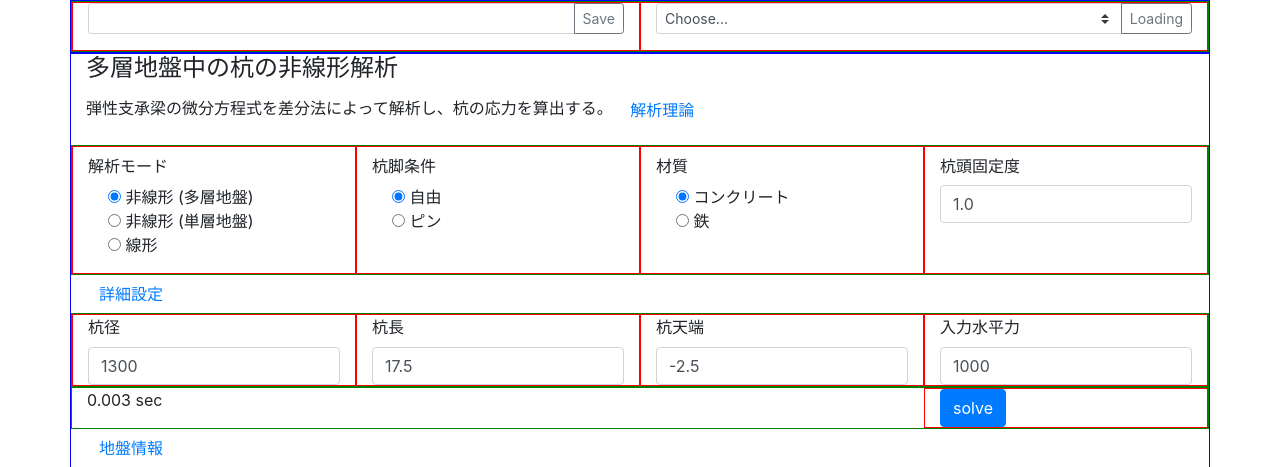
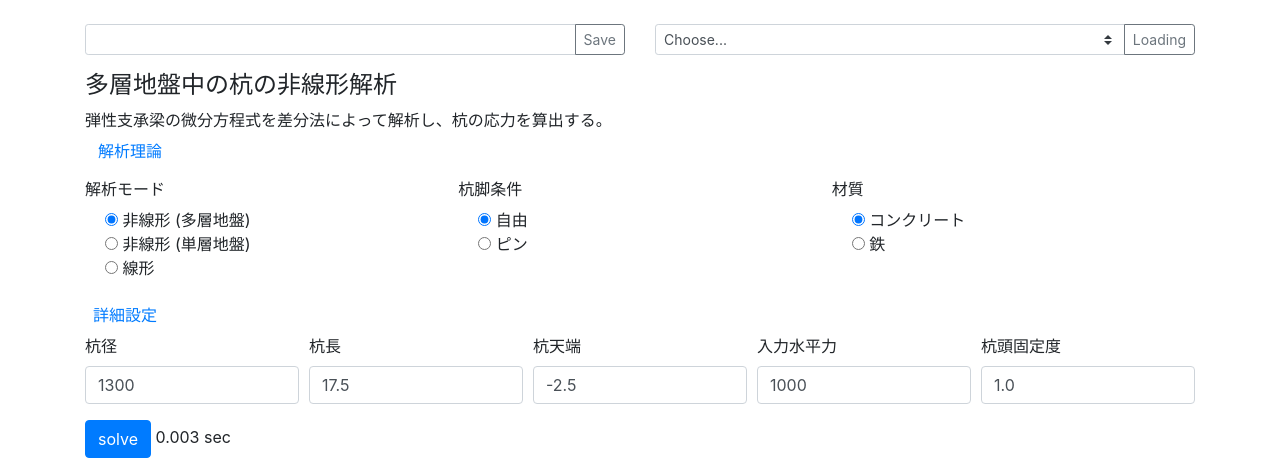
Before and after one commit to ryuhey0123/PileAnalyser, a Flask app: template main/templates/main.html in a window 1280 px wide. Shown: the top 467 px of the page. Run offline with Flask 2, Linux system fonts and the light colour scheme; the template is opened without the code that fills it, so the values that code supplies are empty; some libraries are stand-ins or nearby versions.

Commit message:
bootstrap UI

```diff
--- a/main/templates/main.html
+++ b/main/templates/main.html
@@ -9,7 +9,7 @@
   <script src="https://cdn.plot.ly/plotly-latest.min.js"></script>
 </head>
 
-<style>
+<!-- <style>
   .container {
     border: 1px solid blue;
   }
@@ -32,10 +32,11 @@
   [class*=" col-lg-"] {
     border: 1px dotted red;
   }
-</style>
+</style> -->
 
 <body onload="init()">
 
+  <br>
   <div class="container">
     <div class="row">
       <div class="col">
@@ -76,13 +77,10 @@
     </div>
 
     <h4>多層地盤中の杭の非線形解析</h4>
-
-    <p>
-      弾性支承梁の微分方程式を差分法によって解析し、杭の応力を算出する。
+    <div>弾性支承梁の微分方程式を差分法によって解析し、杭の応力を算出する。</div>
     <button class="btn btn-link" type="button" data-toggle="collapse" data-target="#theoryExplain" aria-expanded="false" aria-controls="theoryExplain">
       解析理論
     </button>
-    </p>
 
     <div class="collapse" id="theoryExplain">
       <div class="card card-body">
@@ -193,11 +191,10 @@
     </div>
 
     <form id="inputForm">
-
-      <div class="row">
+      <div class="form-row">
         <div class="col">
           <fieldset class="form-group">
-            <legend class="col-form-label">解析モード</legend>
+            <label class="col-form-label">解析モード</label>
             <div class="form-check">
               <input type="radio" name="mode" value="non_liner" checked>
               <label class="form-check-label">非線形 (多層地盤)</label>
@@ -212,10 +209,9 @@
             </div>
           </fieldset>
         </div>
-
         <div class="col">
           <fieldset class="form-group">
-            <legend class="col-form-label">杭脚条件</legend>
+            <label class="col-form-label">杭脚条件</label>
             <div class="form-check">
               <input type="radio" name="bottom_condition" value="free" checked>
               <label class="form-check-label">自由</label>
@@ -226,10 +222,9 @@
             </div>
           </fieldset>
         </div>
-
         <div class="col">
           <fieldset class="form-group">
-            <legend class="col-form-label">材質</legend>
+            <label class="col-form-label">材質</label>
             <div class="form-check">
               <input type="radio" name="material"value="concrete" checked>
               <label class="form-check-label">コンクリート</label>
@@ -240,16 +235,8 @@
             </div>
           </fieldset>
         </div>
-
-        <div class="col">
-          <div class="form-group">
-            <legend class="col-form-label">杭頭固定度</legend>
-            <input type="number" class="form-control" name="condition_value" id="pileTopCondition" value="1.0" max="1.0" min="0.0" step="0.1">
       </div>
-        </div>
-
-      </div>
-
+      <div class="form-row">
         <button class="btn btn-link" type="button" data-toggle="collapse" data-target="#detailSettings" aria-expanded="false" aria-controls="theoryExplain">
           詳細設定
         </button>
@@ -277,42 +264,48 @@
             </div>
           </div>
         </div>
-
-      <div class="row">
+      </div>
+      <div class="form-row">
         <div class="col">
+          <div class="form-group">
             <label>杭径</label>
             <input type="number" class="form-control" name="diameter" value="1300">
           </div>
+        </div>
         <div class="col">
+          <div class="form-group">
             <label>杭長</label>
             <input type="number" class="form-control" name="pile_length" value="17.5">
           </div>
+        </div>
         <div class="col">
+          <div class="form-group">
             <label>杭天端</label>
             <input type="number" class="form-control" name="level" value="-2.5">
           </div>
+        </div>
         <div class="col">
+          <div class="form-group">
             <label>入力水平力</label>
             <input type="number" class="form-control" name="force" value="1000">
           </div>
         </div>
-
-      <div class="form row">
-        <div class="form col-9">
-          <div id="time">0.003 sec</div>
-        </div>
-        <div class="form col">
-          <button type="button" class="btn btn-primary" onclick="solve_button()">solve</button>
+        <div class="col">
+          <div class="form-group">
+            <label>杭頭固定度</label>
+            <input type="number" class="form-control" name="condition_value" id="pileTopCondition" value="1.0" max="1.0" min="0.0" step="0.1">
           </div>
         </div>
-
+      </div>
+      <button type="button" class="btn btn-primary" onclick="solve_button()">solve</button>
+      <span id="time">0.003 sec</span>
     </form>
 
     <button class="btn btn-link" type="button" data-toggle="collapse" data-target="#soilDataDetails" aria-expanded="false" aria-controls="theoryExplain">
      地盤情報
     </button>
     <div class="collapse" id="soilDataDetails">
-      <summary>地盤情報...</summary>
+
       <form id="upload-file" method="post" enctype="multipart/form-data">
         <div class="upload_area" aria-disabled="false">
           <input name="file" type="file" accept=".xlsx">
```
Lines whose indentation alone changed are shown as unchanged.
